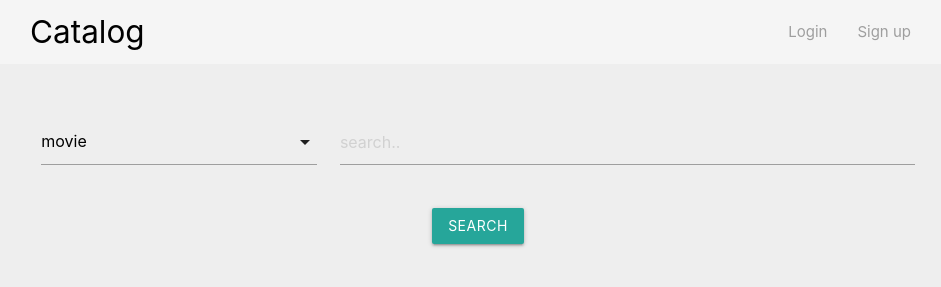
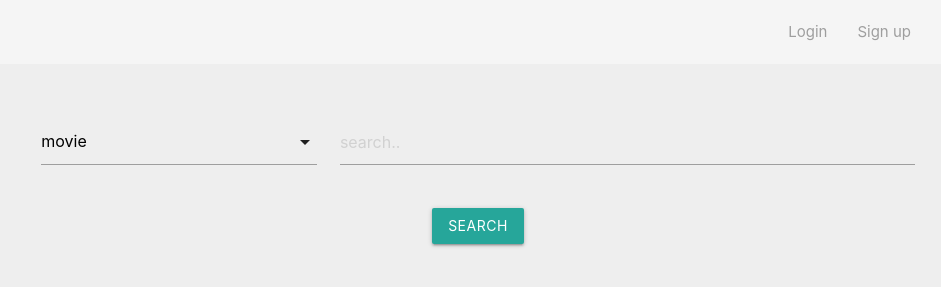
Before and after one commit to dekamor/catalog_coding, a plain HTML site: page index.html in a window 1280 px wide. Shown: the whole page, without its empty margins (162-1103 px from the left). Drawn offline with nearby package versions, Linux system fonts and the light colour scheme; no server answers.

Commit message:
minir formatting changes

```diff
--- a/index.html
+++ b/index.html
@@ -10,11 +10,7 @@
     <!-- NAVBAR -->
     <nav class="z-depth-0 grey lighten-4">
         <div class="nav-wrapper container">
-            <a href="#" class="brand-logo">
-                <!-- <img src="img/logo.svg" style="width: 180px; margin-top: 10px;"> -->
-                <h style="color:black;"> Catalog </h>
-            </a>
-            <ul id="nav-mobile" class="right hide-on-med-and-down">
+            <ul id="nav-mobile" class="right">
                 <li class="logged-in" style="display: none;">
                     <a href="#" class="grey-text modal-trigger" data-target="modal-account">Account</a>
                 </li>
--- a/scripts/index.js
+++ b/scripts/index.js
@@ -57,6 +57,7 @@ const setupCatalog = (querySnapshot) =>{
         querySnapshot.forEach(doc => {
             const catalogItem = doc.data();
             var date = catalogItem.dateAdded.toDate();
+
             const li = `
                 <li>
                     <div class="collapsible-header grey lighten-4">${catalogItem.name}</div>
```
